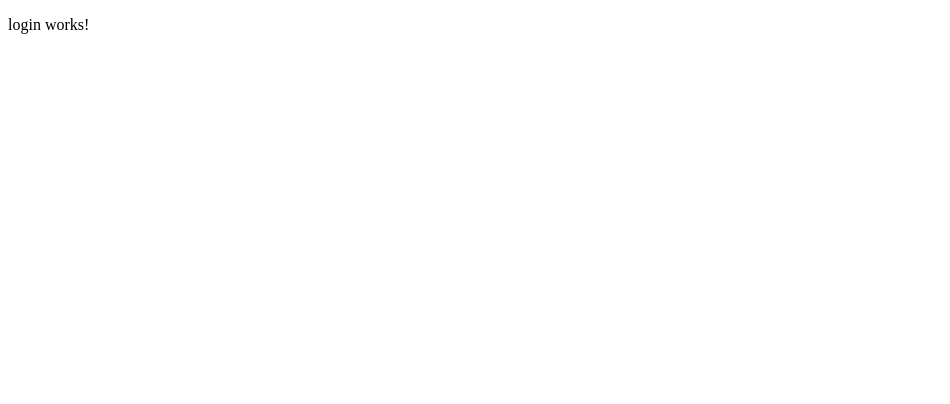
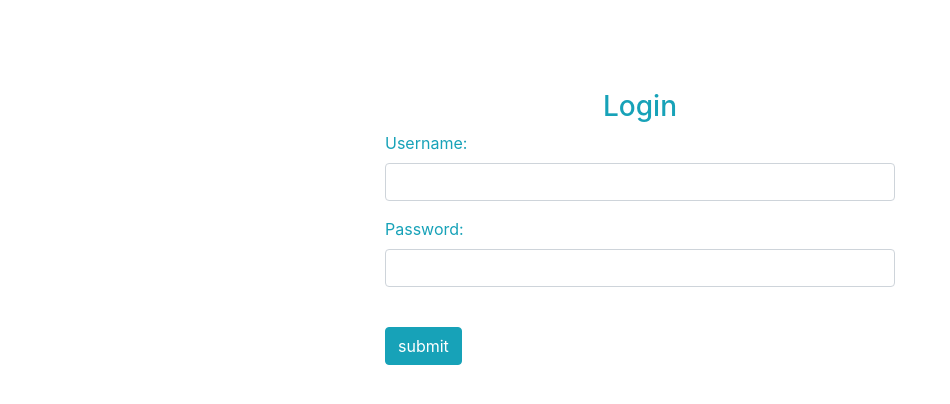
Before and after one commit to diegodelajara/angular-movies, an Angular app: page / in a window 1280 px wide. Shown: the top 404 px of the page, without its empty margins (0-950 px from the left). Built offline with nearby package versions, Linux system fonts and the light colour scheme.

Commit message:
:sparkles: login html

```diff
--- a/angular.json
+++ b/angular.json
@@ -24,6 +24,7 @@
               "src/assets"
             ],
             "styles": [
+              "node_modules/bootstrap/dist/css/bootstrap.min.css",
               "src/styles.css"
             ],
             "scripts": []
--- a/package.json
+++ b/package.json
@@ -16,9 +16,12 @@
     "@angular/compiler": "~10.1.5",
     "@angular/core": "~10.1.5",
     "@angular/forms": "~10.1.5",
+    "@angular/localize": "~10.1.5",
     "@angular/platform-browser": "~10.1.5",
     "@angular/platform-browser-dynamic": "~10.1.5",
     "@angular/router": "~10.1.5",
+    "@ng-bootstrap/ng-bootstrap": "^8.0.4",
+    "bootstrap": "^4.5.0",
     "rxjs": "~6.6.0",
     "tslib": "^2.0.0",
     "zone.js": "~0.10.2"
--- a/src/app/components/pages/login/login.component.html
+++ b/src/app/components/pages/login/login.component.html
@@ -1 +1,25 @@
-<p>login works!</p>
+<div id="login">
+  <h3 class="text-center text-white pt-5">Login form</h3>
+  <div class="container">
+    <div id="login-row" class="row justify-content-center align-items-center">
+      <div id="login-column" class="col-md-6">
+        <div id="login-box" class="col-md-12">
+          <form id="login-form" [formGroup]="loginForm" novalidate (ngSubmit)="onLogin()">
+            <h3 class="text-center text-info">Login</h3>
+            <div class="form-group">
+              <label for="username" class="text-info">Username:</label><br>
+              <input type="text" name="username" id="username" class="form-control" formControlName="username">
+            </div>
+            <div class="form-group">
+              <label for="password" class="text-info">Password:</label><br>
+              <input type="text" name="password" id="password" class="form-control" formControlName="password">
+            </div>
+            <div class="form-group">
+              <br>
+              <input type="submit" name="submit" class="btn btn-info btn-md" value="submit">
+            </div>
+          </form>
+        </div>
+      </div>
+    </div>
+  </div>
--- a/src/app/components/pages/login/login.component.ts
+++ b/src/app/components/pages/login/login.component.ts
@@ -1,4 +1,6 @@
+import { Router } from '@angular/router';
 import { Component, OnInit } from '@angular/core';
+import { FormBuilder, FormGroup, Validators, ValidatorFn } from '@angular/forms';
 
 @Component({
   selector: 'app-login',
@@ -6,10 +8,23 @@ import { Component, OnInit } from '@angular/core';
   styleUrls: ['./login.component.css']
 })
 export class LoginComponent implements OnInit {
+  loginForm: FormGroup;
 
-  constructor() { }
+  constructor(
+    private router: Router,
+    private formBuilder: FormBuilder
+    ) { }
 
   ngOnInit(): void {
+
+    this.loginForm = this.formBuilder.group({
+      username: ['', Validators.required],
+      password: ['', Validators.required]
+    });
+  }
+
+  onLogin() {
+
   }
 
 }
--- a/src/index.html
+++ b/src/index.html
@@ -6,6 +6,7 @@
   <base href="/">
   <meta name="viewport" content="width=device-width, initial-scale=1">
   <link rel="icon" type="image/x-icon" href="favicon.ico">
+  <link href="https://cdn.jsdelivr.net/npm/bootstrap@5.0.0-beta3/dist/css/bootstrap.min.css" rel="stylesheet" integrity="sha384-eOJMYsd53ii+scO/bJGFsiCZc+5NDVN2yr8+0RDqr0Ql0h+rP48ckxlpbzKgwra6" crossorigin="anonymous">
 </head>
 <body>
   <app-root></app-root>
--- a/src/polyfills.ts
+++ b/src/polyfills.ts
@@ -1,3 +1,7 @@
+/***************************************************************************************************
+ * Load `$localize` onto the global scope - used if i18n tags appear in Angular templates.
+ */
+import '@angular/localize/init';
 /**
  * This file includes polyfills needed by Angular and is loaded before the app.
  * You can add your own extra polyfills to this file.
```
Also changed, not shown: src/app/app.module.ts (+6 -1 lines), 1 other file (tests, documents, lock files or other folders).
